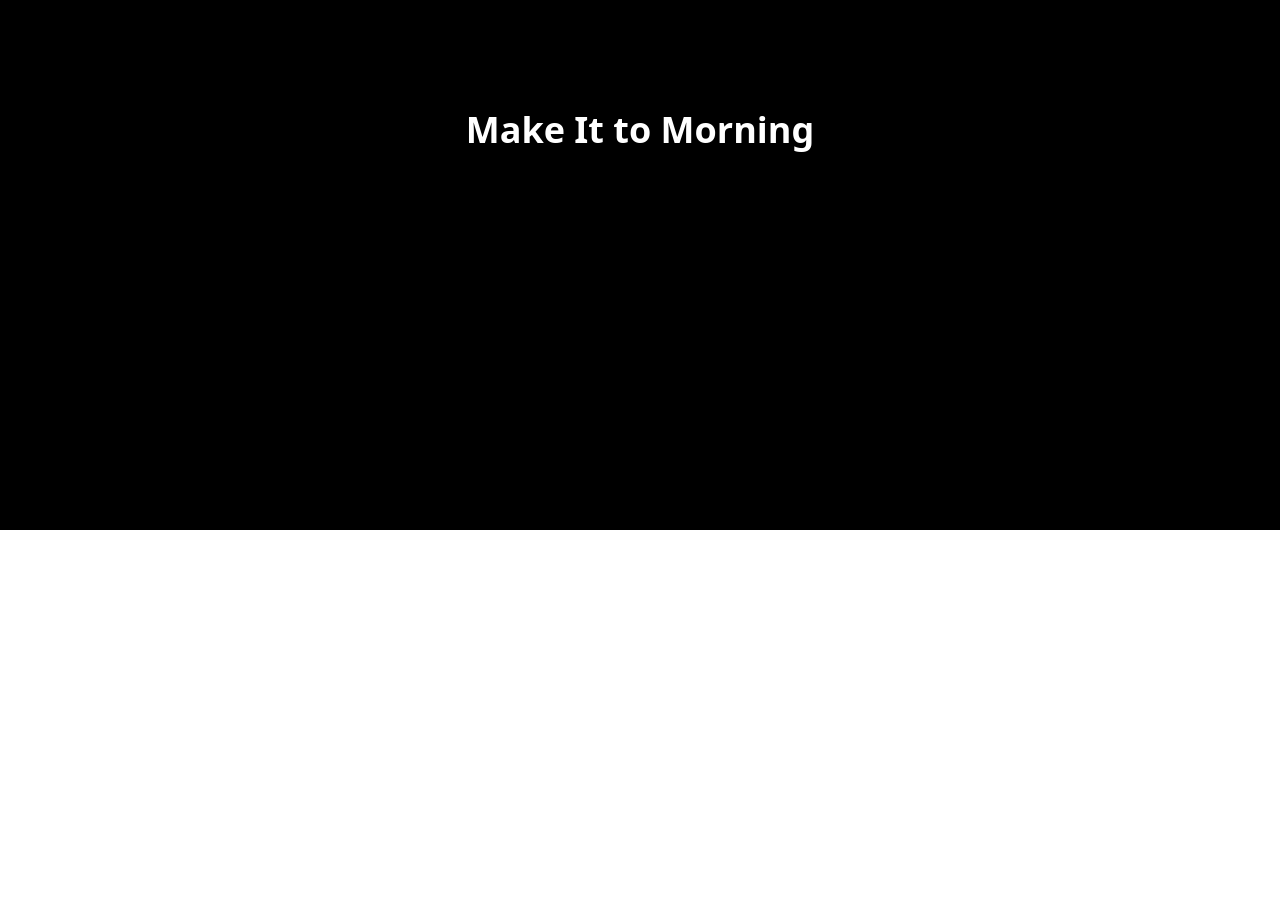
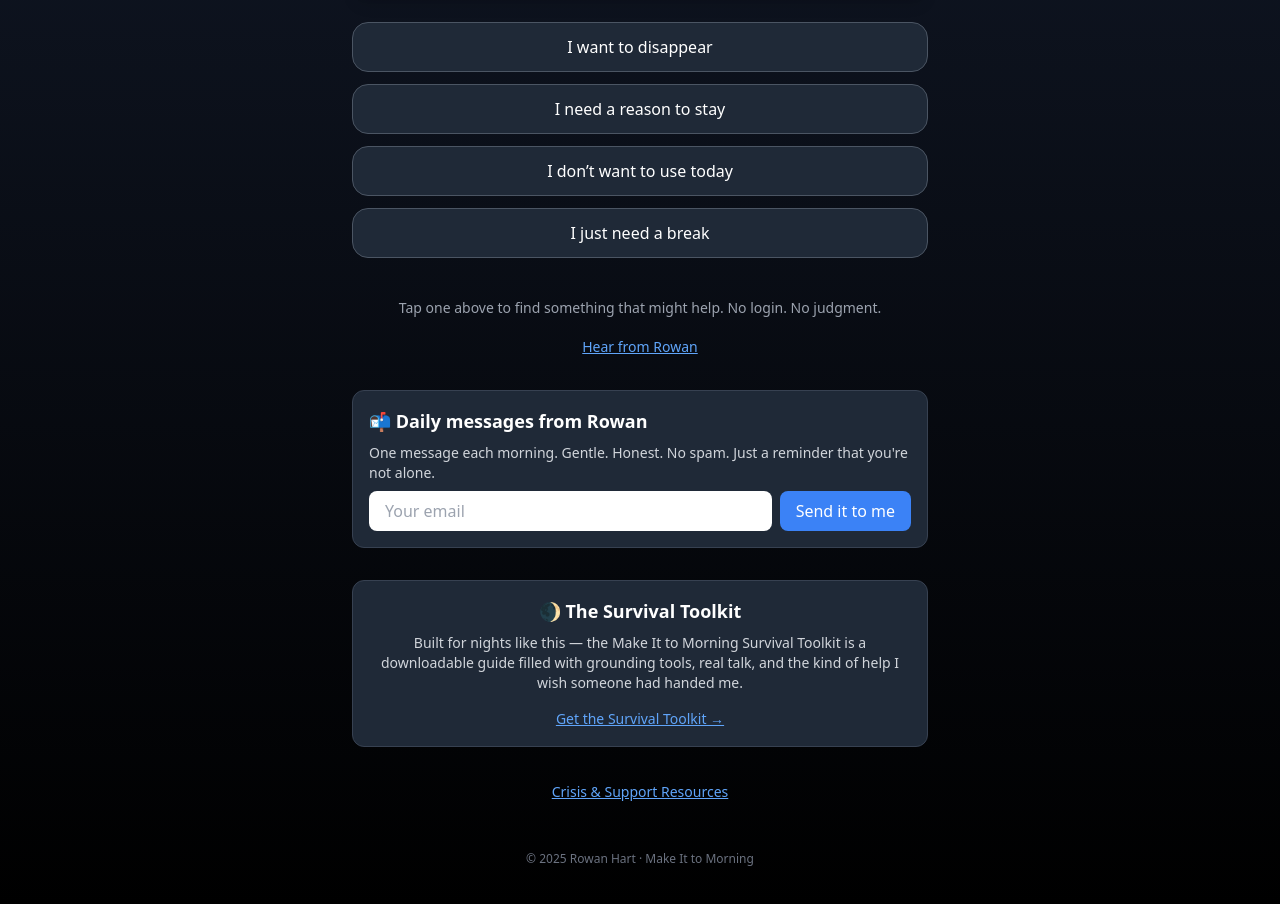
Before and after one commit to rowan-hart/make-it-to-morning, a React (Vite) app: page / in a window 1280 px wide. Shown: the part 270-1174 px from the top of the page. Before the commit the page ends 800 px from the top, so only its background shows below. Built offline with nearby package versions, Linux system fonts and the light colour scheme.

Commit message:
Update App.jsx
added app content

```diff
--- a/src/App.jsx
+++ b/src/App.jsx
@@ -1,9 +1,160 @@
 import React, { useState } from "react";
 
+const toolkits = {
+  disappear: "Sometimes we just want to not exist for a while. This feeling is valid, and you're not alone. Try placing your feet on the ground. Notice three things you see. Two you can touch. One you can hear. You're here, and that's enough right now.",
+  stay: "A reason to stay doesn’t have to be big. Maybe it’s a song. A person. A memory. Maybe it’s just that you haven’t seen tomorrow yet. And tomorrow might surprise you.",
+  clean: "If you’re thinking of using again, pause here. Breathe in for 4 seconds. Hold for 7. Out for 8. You are not a failure for craving relief. Let’s get through this moment first.",
+  break: "Close your eyes for ten seconds. Imagine your safest place — even if it’s not real. Breathe into it. You are allowed to step back and rest."
+};
+
+const resources = [
+  { name: "988 Suicide & Crisis Lifeline (USA)", link: "https://988lifeline.org/" },
+  { name: "Crisis Text Line (Global)", link: "https://www.crisistextline.org/" },
+  { name: "7 Cups (Free anonymous chat)", link: "https://www.7cups.com/" },
+  { name: "Make It to Morning Guides", link: "https://makeittomorning.gumroad.com/" }
+];
+
 export default function App() {
+  const [selectedToolkit, setSelectedToolkit] = useState(null);
+  const [showMessage, setShowMessage] = useState(false);
+  const [showResources, setShowResources] = useState(false);
+  const [email, setEmail] = useState("");
+
+  const handleEmailSubmit = (e) => {
+    e.preventDefault();
+    alert("Thank you. You'll start receiving daily messages from Rowan soon.");
+    setEmail("");
+  };
+
   return (
-    <div className="min-h-screen bg-black text-white flex items-center justify-center">
-      <h1 className="text-4xl font-bold">Make It to Morning</h1>
-    </div>
+    <main className="min-h-screen flex flex-col items-center justify-center px-4 py-10 bg-gradient-to-b from-gray-900 to-black text-white font-sans">
+      <div className="max-w-xl w-full text-center">
+        <h1 className="text-4xl font-bold mb-4">make it to morning</h1>
+        <p className="text-lg mb-6 italic">You made it here. That matters.</p>
+
+        {!selectedToolkit ? (
+          <>
+            <p className="mb-6">
+              Things feel too heavy. Maybe you’re thinking of giving up. Maybe it just hurts too much right now. You don’t need to explain it. You’re here.
+            </p>
+
+            <button
+              className="w-full bg-white text-black rounded-2xl px-6 py-3 font-semibold shadow-lg mb-6 transition hover:bg-gray-200"
+              onClick={() => setSelectedToolkit("panic")}
+            >
+              I’m not okay
+            </button>
+
+            <div className="space-y-3">
+              <button className="w-full bg-gray-800 border border-gray-600 rounded-2xl px-6 py-3 transition hover:bg-gray-700" onClick={() => setSelectedToolkit("disappear")}>I want to disappear</button>
+              <button className="w-full bg-gray-800 border border-gray-600 rounded-2xl px-6 py-3 transition hover:bg-gray-700" onClick={() => setSelectedToolkit("stay")}>I need a reason to stay</button>
+              <button className="w-full bg-gray-800 border border-gray-600 rounded-2xl px-6 py-3 transition hover:bg-gray-700" onClick={() => setSelectedToolkit("clean")}>I don’t want to use today</button>
+              <button className="w-full bg-gray-800 border border-gray-600 rounded-2xl px-6 py-3 transition hover:bg-gray-700" onClick={() => setSelectedToolkit("break")}>I just need a break</button>
+            </div>
+
+            <p className="text-sm text-gray-400 mt-10">
+              Tap one above to find something that might help. No login. No judgment.
+            </p>
+
+            <div className="mt-4">
+              <button
+                onClick={() => setShowMessage(!showMessage)}
+                className="text-sm text-blue-400 underline hover:text-blue-300"
+              >
+                {showMessage ? "Hide" : "Hear from Rowan"}
+              </button>
+              {showMessage && (
+                <p className="mt-4 text-sm text-gray-200 bg-gray-800 rounded-xl p-4 text-left">
+                  I’ve been where you are. Not metaphorically. Literally shaking, breaking, wanting out. I used to sit on the edge of my bed thinking if I stayed still long enough, maybe I’d vanish. I don’t have magic words. But I can tell you this: pain distorts truth. And the truth is — you matter. Even now. Even like this. I hope you stay. Not for me. For whatever tiny reason hasn’t quit on you yet.
+                </p>
+              )}
+            </div>
+
+            <form onSubmit={handleEmailSubmit} className="mt-8 bg-gray-800 border border-gray-700 rounded-xl p-4 text-left">
+              <h3 className="text-lg font-semibold mb-2">📬 Daily messages from Rowan</h3>
+              <p className="text-sm text-gray-300 mb-2">One message each morning. Gentle. Honest. No spam. Just a reminder that you're not alone.</p>
+              <div className="flex flex-col sm:flex-row items-center gap-2">
+                <input
+                  type="email"
+                  value={email}
+                  onChange={(e) => setEmail(e.target.value)}
+                  placeholder="Your email"
+                  required
+                  className="w-full sm:w-auto flex-1 px-4 py-2 rounded-lg text-black"
+                />
+                <button type="submit" className="px-4 py-2 bg-blue-500 rounded-lg text-white hover:bg-blue-400">
+                  Send it to me
+                </button>
+              </div>
+            </form>
+
+            <div className="mt-8 border border-gray-700 rounded-xl p-4 bg-gray-800">
+              <h3 className="text-lg font-semibold mb-2">🌒 The Survival Toolkit</h3>
+              <p className="text-sm text-gray-300 mb-2">
+                Built for nights like this — the Make It to Morning Survival Toolkit is a downloadable guide filled with grounding tools, real talk, and the kind of help I wish someone had handed me.
+              </p>
+              <a
+                href="https://makeittomorning.gumroad.com/l/hdvukn"
+                target="_blank"
+                rel="noopener noreferrer"
+                className="inline-block mt-2 text-sm text-blue-400 underline hover:text-blue-300"
+              >
+                Get the Survival Toolkit →
+              </a>
+            </div>
+
+            <div className="mt-8">
+              <button
+                onClick={() => setShowResources(!showResources)}
+                className="text-sm text-blue-400 underline hover:text-blue-300"
+              >
+                {showResources ? "Hide Resources" : "Crisis & Support Resources"}
+              </button>
+              {showResources && (
+                <ul className="mt-4 space-y-2 text-sm text-left">
+                  {resources.map((r, i) => (
+                    <li key={i}>
+                      <a href={r.link} target="_blank" rel="noopener noreferrer" className="text-blue-300 underline hover:text-blue-200">
+                        {r.name}
+                      </a>
+                    </li>
+                  ))}
+                </ul>
+              )}
+            </div>
+          </>
+        ) : (
+          <div className="text-left">
+            <h2 className="text-2xl font-semibold mb-4">Let’s take a moment</h2>
+            <p className="mb-6 whitespace-pre-line">
+              {selectedToolkit === "panic"
+                ? "Start here. Breathe in for 4. Hold for 7. Out for 8. You’re safe in this moment. Let’s keep you here for now. This page won’t ask anything of you — just breathe."
+                : toolkits[selectedToolkit]}
+            </p>
+            <div className="mt-6 border border-gray-700 rounded-xl p-4 bg-gray-800 text-sm text-gray-300">
+              This is just one page. The full Survival Toolkit has dozens more like it — grounding tools, self-talk, and raw reminders made to keep you alive when it’s darkest.
+              <a
+                href="https://makeittomorning.gumroad.com/l/hdvukn"
+                target="_blank"
+                rel="noopener noreferrer"
+                className="block mt-2 text-blue-400 underline hover:text-blue-300"
+              >
+                See the full guide →
+              </a>
+            </div>
+            <button
+              className="mt-6 px-4 py-2 bg-white text-black rounded-xl hover:bg-gray-200"
+              onClick={() => setSelectedToolkit(null)}
+            >
+              Back
+            </button>
+          </div>
+        )}
+
+        <div className="mt-12 text-xs text-gray-500">
+          © 2025 Rowan Hart · Make It to Morning
+        </div>
+      </div>
+    </main>
   );
 }
```
